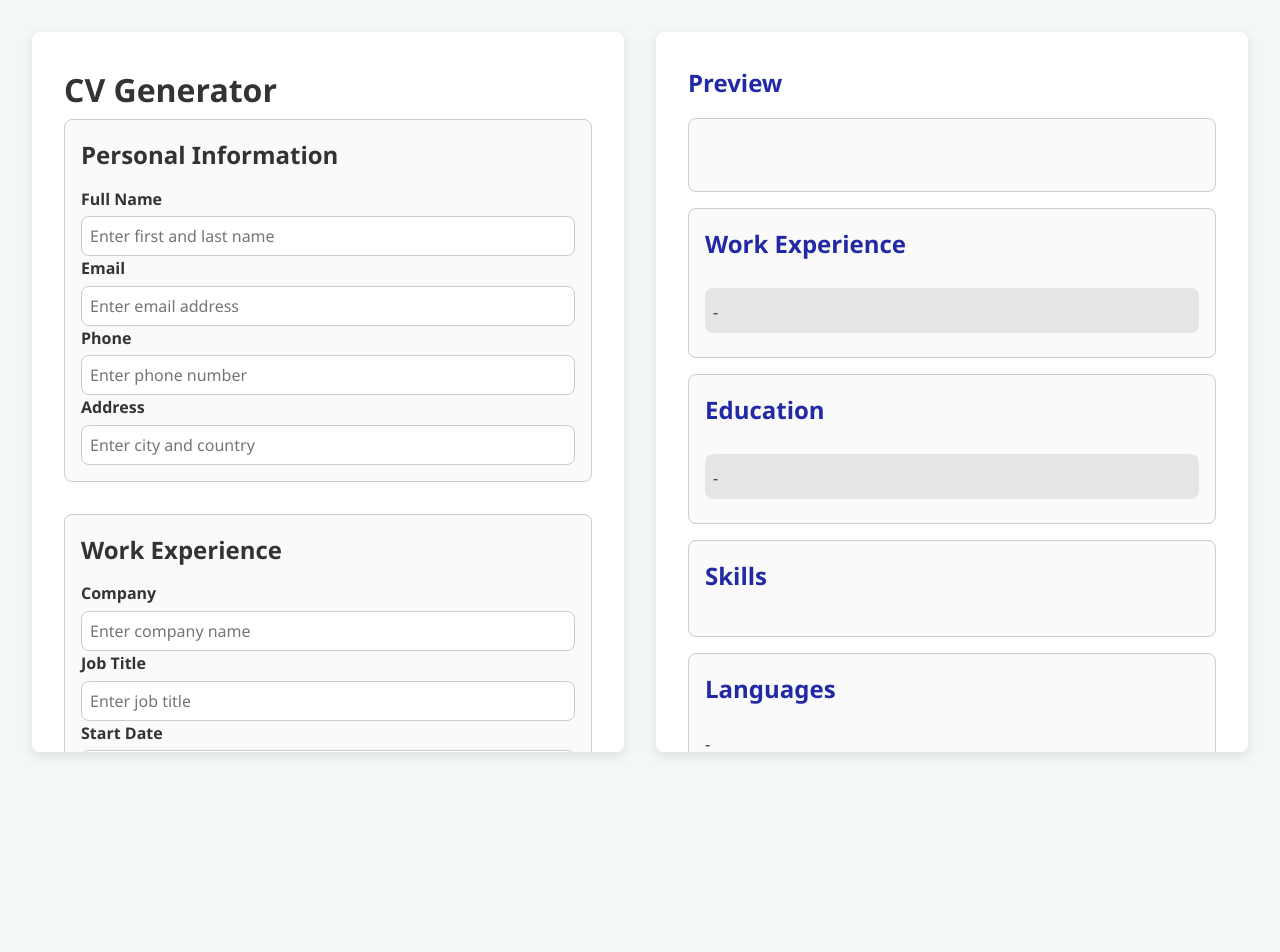
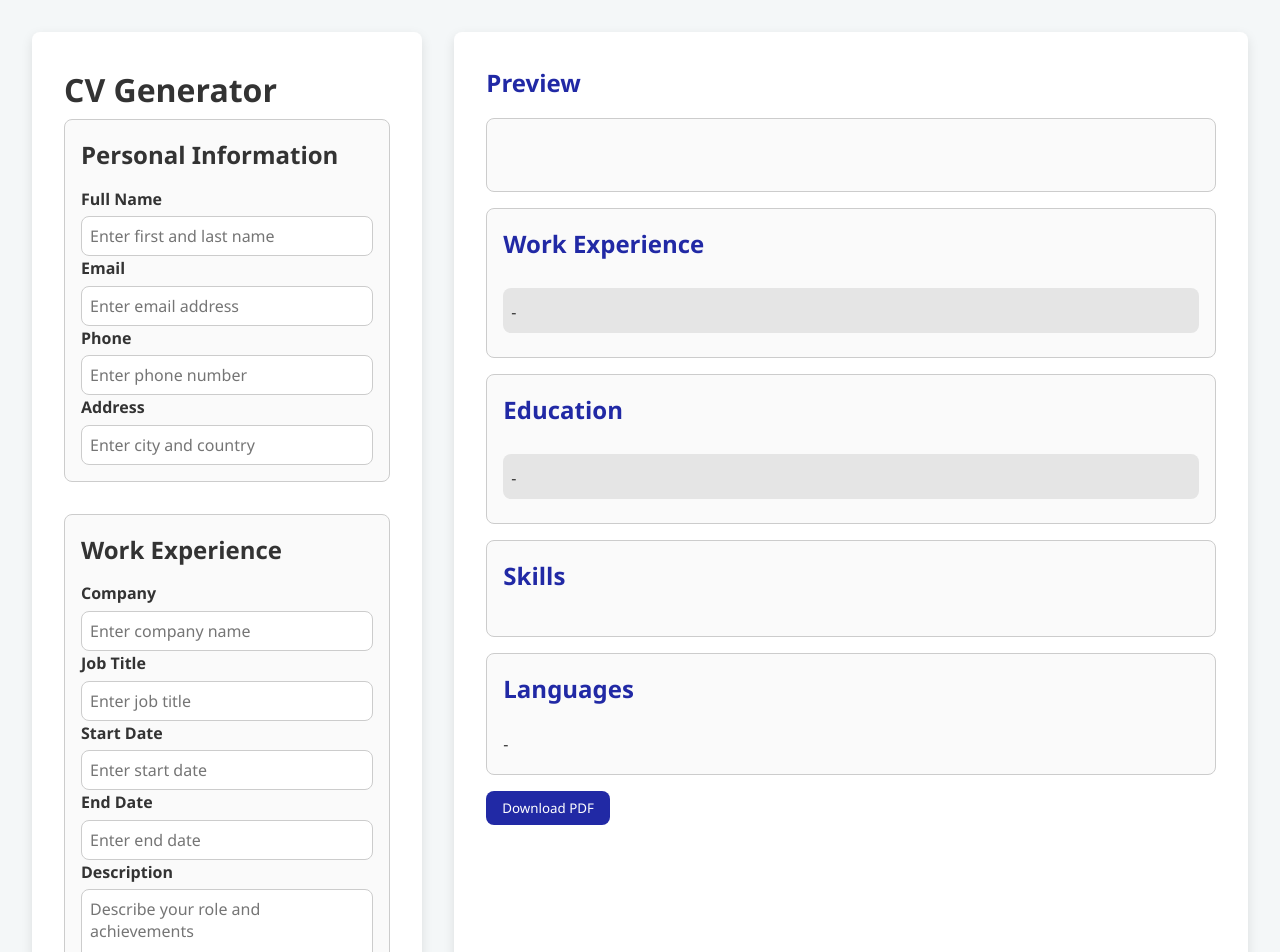
Before and after one commit to dlastic/cv-application, a React (Vite) app: page / in a window 1280 px wide. Shown: the top 952 px of the page. Before the commit the page ends 800 px from the top, so only its background shows below. Built offline with nearby package versions, Linux system fonts and the light colour scheme.

Commit message:
Set CV display dimensions to correspond A4

```diff
--- a/src/App.css
+++ b/src/App.css
@@ -59,19 +59,28 @@ button:hover {
 
 .App {
   display: flex;
+  margin: auto;
   gap: var(--space-lg);
   padding: var(--space-lg);
+  max-width: 1500px;
 }
 
 .edit-section,
 .preview-section {
-  flex: 1;
   background-color: var(--color-section-bg);
   padding: var(--space-lg);
   border-radius: var(--border-radius);
   box-shadow: 0 4px 12px rgba(0, 0, 0, 0.1);
-  max-height: 90vh;
-  overflow-y: auto;
+}
+
+.edit-section {
+  flex: 1;
+}
+
+.preview-section {
+  height: 297mm;
+  width: 210mm;
+
 }
 
 .personal-info,
@@ -109,6 +118,11 @@ textarea {
   transition: border-color 0.2s ease;
 }
 
+textarea {
+  resize: vertical;
+  min-height: 80px;
+}
+
 form button:last-of-type {
   margin-top: var(--space-md);
 }
```
